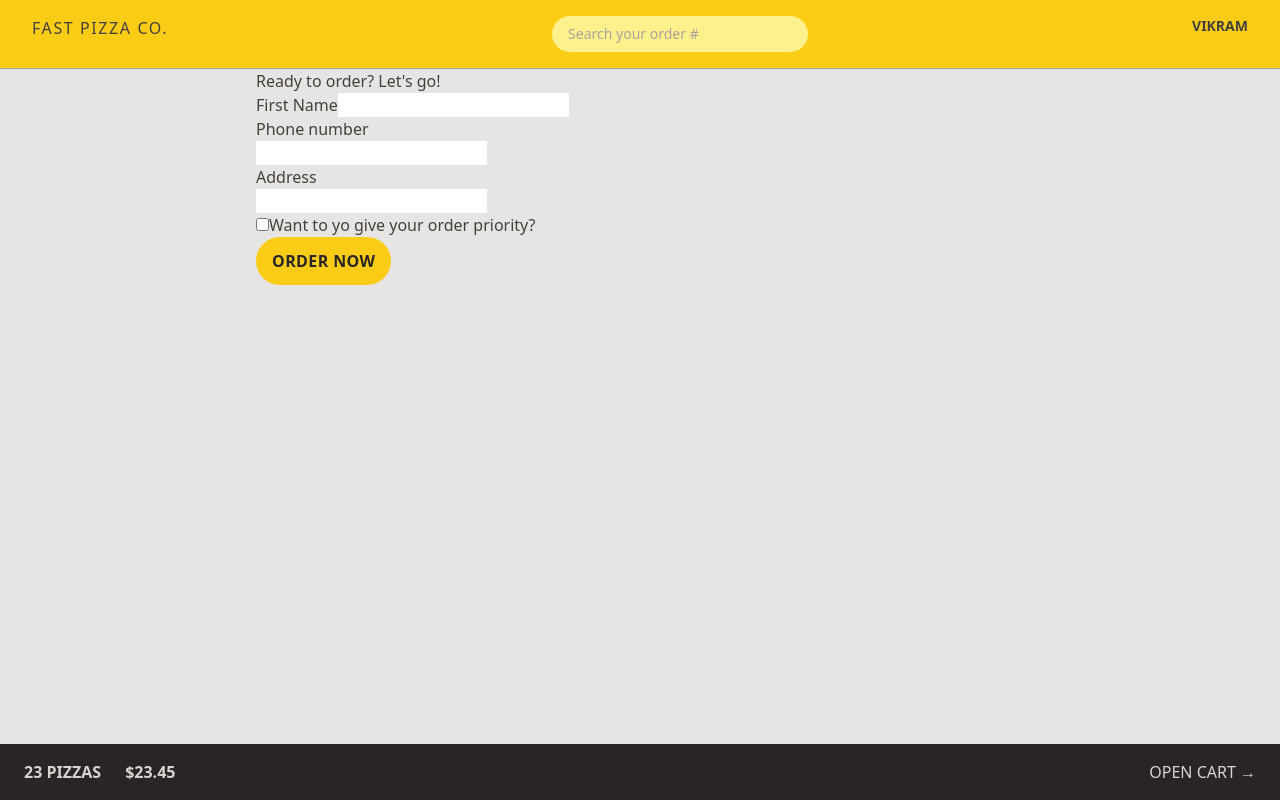
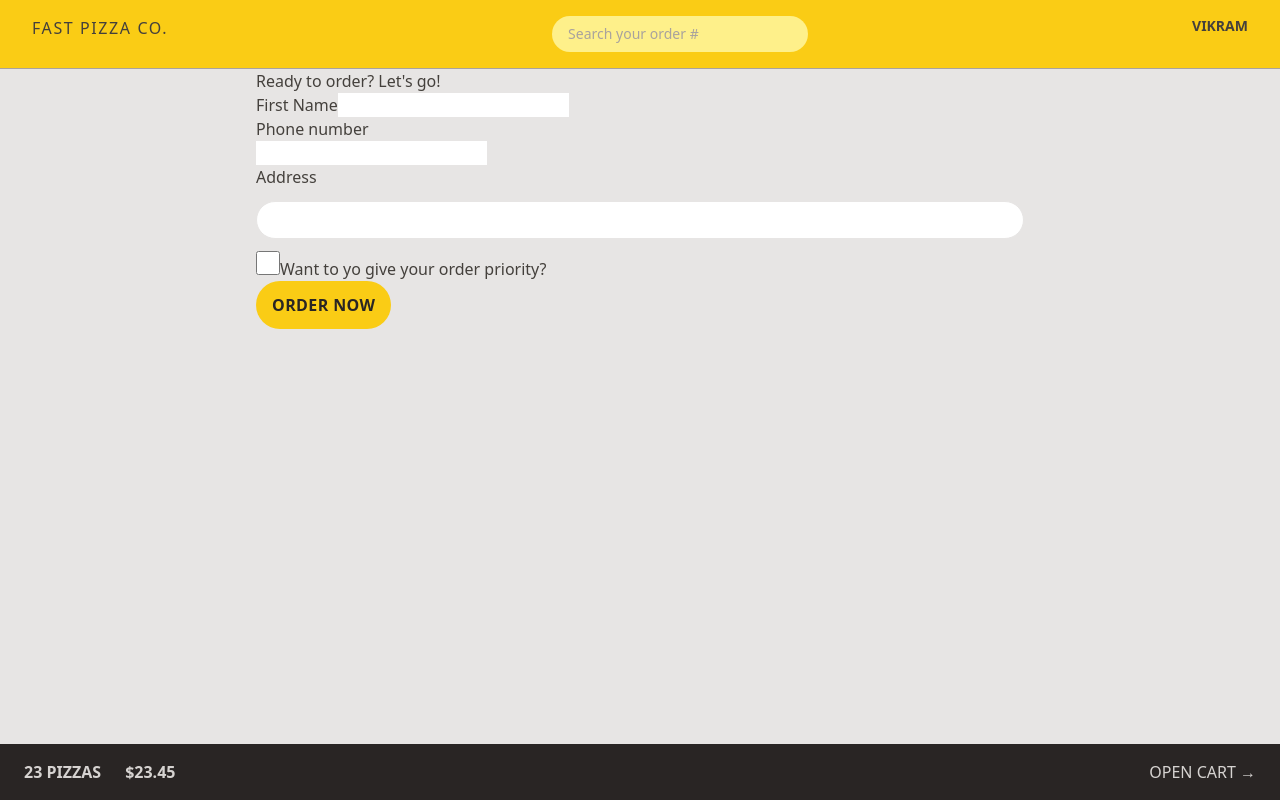
Before and after one commit to vikram-codes/Fast-Pizza-co., a React (Vite) app in the folder Fast-Pizza/: page /order/new in a window 1280 px wide. Built offline with nearby package versions, Linux system fonts and the light colour scheme.

Commit message:
Styling through tailwindcss

```diff
--- a/Fast-Pizza/src/features/order/CreateOrder.jsx
+++ b/Fast-Pizza/src/features/order/CreateOrder.jsx
@@ -62,7 +62,12 @@
         <div>
           <label>Address</label>
           <div>
-            <input type="text" name="address" required />
+            <input
+            className="w-full rounded-full border border-stone-200 px-4 py-2 text-sm transition-all duration-300 focus:outline-none focus:ring-yellow-400 md:px-6 my-3"
+            type="text"
+            name="address"
+            required
+            />
           </div>
         </div>
 
@@ -71,6 +76,7 @@
             type="checkbox"
             name="priority"
             id="priority"
+            className="h-6 w-6 accent-yellow-400 focus:ring focus:ring-yellow-400 focus:outline-none"
             // value={withPriority}
             // onChange={(e) => setWithPriority(e.target.checked)}
           />
```
